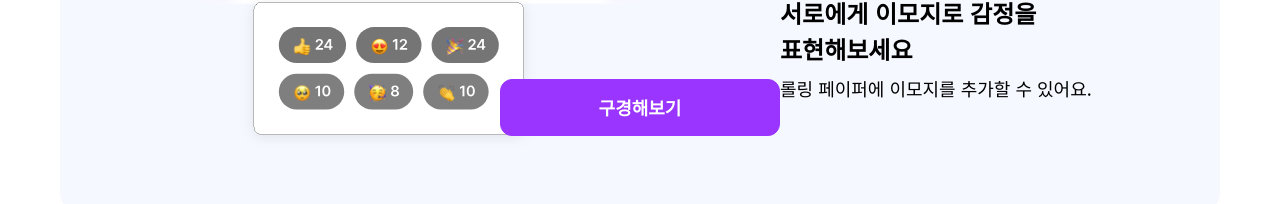
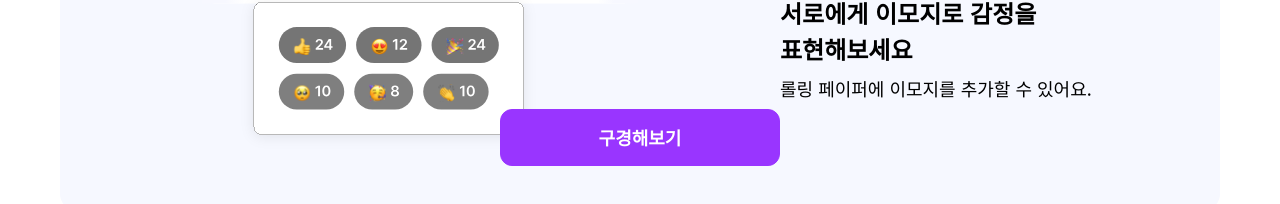
Before and after one commit to naya-h2/PART2-NDHH, a React (Vite) app: page / in a window 1280 px wide. Shown: the part 594-798 px from the top of the page. Built offline with nearby package versions, Linux system fonts and the light colour scheme; a web font is replaced by a local one.

Commit message:
refactor: pull 하고 충돌사항 수정

```diff
--- a/package.json
+++ b/package.json
@@ -14,6 +14,7 @@
     "prop-types": "^15.8.1",
     "react": "^18.2.0",
     "react-cookie": "^6.1.1",
+    "react-custom-scrollbars": "^4.2.1",
     "react-dom": "^18.2.0",
     "react-helmet-async": "^1.3.0",
     "react-router": "^6.18.0",
--- a/src/components/instances/FixedButton.jsx
+++ b/src/components/instances/FixedButton.jsx
@@ -27,9 +27,17 @@ const Container = styled.div`
   width: 28rem;
 
   position: fixed;
-  bottom: 7rem;
+  bottom: 4rem;
+  left: 50%;
+  transform: translateX(-50%);
 
   @media (max-width: ${DeviceSize.pc}) {
+    width: calc(100vw - 6.2rem);
+    bottom: 2.4rem;
+  }
+
+  @media (max-width: ${DeviceSize.mobile}) {
+    width: calc(100vw - 5.5rem);
     bottom: 2.4rem;
   }
 `;
--- a/src/components/instances/ListPageCards.jsx
+++ b/src/components/instances/ListPageCards.jsx
@@ -36,8 +36,9 @@ function ListPageCards({ cards, children }) {
   };
 
   return (
+    <>
+      <P>{children}</P>
       <Container>
-      <P>{children}</P>
         <Wrapper>
           {scrollX !== 0 && <CustomButton onClick={handleClickReverse} onDoubleClick={handleDbClickReverse} type={"arrowLeft"} width="40" $isReverse />}
           <Items $num={cardsQuantity} style={{ transform: `translateX(${scrollX}rem)` }}>
@@ -52,6 +53,7 @@ function ListPageCards({ cards, children }) {
           {showNextButton && <CustomButton onClick={handleClick} onDoubleClick={handleDbClick} type={"arrowRight"} width="40" />}
         </Wrapper>
       </Container>
+    </>
   );
 }
 
--- a/src/styles/GlobalStyles.js
+++ b/src/styles/GlobalStyles.js
@@ -41,8 +41,6 @@ const GlobalStyles = createGlobalStyle`
     /* animation: ${fadeIn} 0.3s ease-out; */
   }
 
-
-
   ol, ul{
     list-style: none;
   }
@@ -61,7 +59,8 @@ const GlobalStyles = createGlobalStyle`
 
     overflow-y: scroll;
   }
-    ::-webkit-scrollbar {
+
+  /* ::-webkit-scrollbar {
   width: 14px;
   height: 14px;
   }
@@ -80,8 +79,8 @@ const GlobalStyles = createGlobalStyle`
 
   ::-webkit-scrollbar-track {
   box-shadow: none;
-    background-color: transparent;
-  }
+  background-color: pink;
+  } */
 `;
 
 export default GlobalStyles;
```
Also changed, not shown: 1 other file (tests, documents, lock files or other folders). Lines whose indentation alone changed are shown as unchanged.
